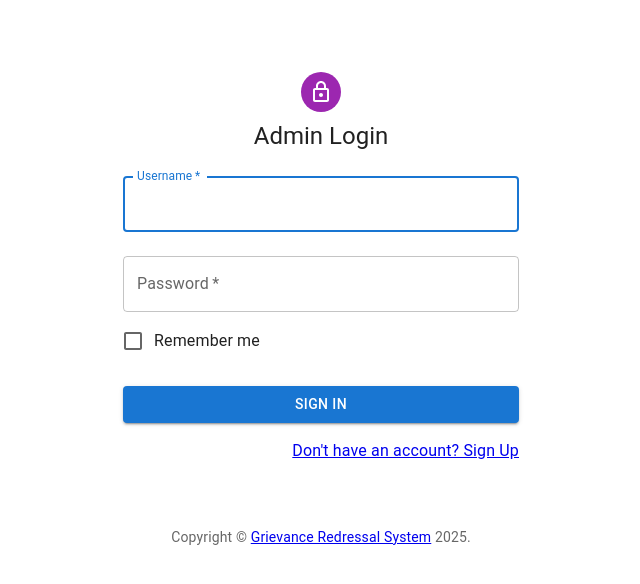
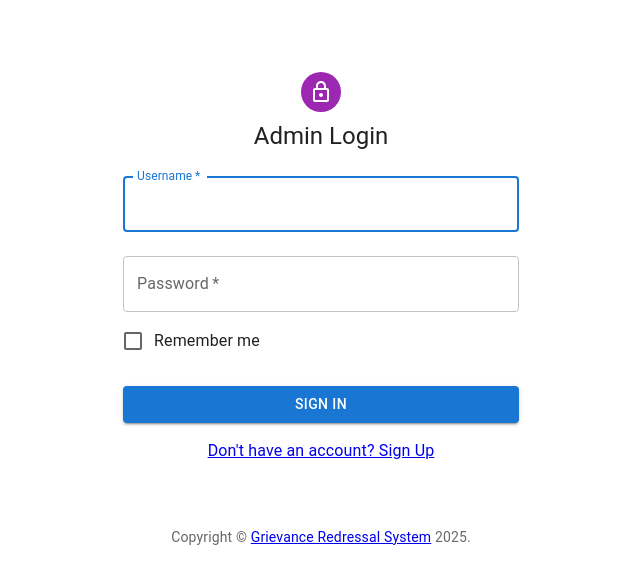
Before and after one commit to bajrasushant/maitighar, a React (Vite) app in the folder maitighar-frontend/: page /admin-login in a window 1280 px wide. Shown: the top 584 px of the page, without its empty margins (319-959 px from the left). Built offline with nearby package versions, Linux system fonts and the light colour scheme.

Commit message:
refactor authentication components; replace Grid with Typography for improved layout

```diff
--- a/maitighar-frontend/src/Components/AdminLogin.jsx
+++ b/maitighar-frontend/src/Components/AdminLogin.jsx
@@ -135,24 +135,15 @@ export default function AdminLogin() {
             >
               Sign In
             </Button>
-            <Grid container>
-              <Grid
-                item
-                xs
+
+            <Typography align="center">
+              <Link
+                to="/admin-register"
+                variant="body2"
               >
-                {/* <Link to="/forgot-password" variant="body2">
-                  Forgot password?
-                </Link> */}
-              </Grid>
-              <Grid item>
-                <Link
-                  to="/admin-register"
-                  variant="body2"
-                >
-                  Don't have an account? Sign Up
-                </Link>
-              </Grid>
-            </Grid>
+                Don't have an account? Sign Up
+              </Link>
+            </Typography>
           </Box>
         </Box>
         <Copyright sx={{ mt: 8, mb: 4 }} />
--- a/maitighar-frontend/src/Components/AdminRegister.jsx
+++ b/maitighar-frontend/src/Components/AdminRegister.jsx
@@ -411,19 +411,19 @@ export default function AdminRegister() {
             >
               Sign Up
             </Button>
-            <Grid
+            <Typography
               container
               justifyContent="flex-end"
             >
-              <Grid item>
+              <Typography align="center">
                 <Link
                   to="/admin-login"
                   variant="body2"
                 >
                   Already have an account? Sign in
                 </Link>
-              </Grid>
-            </Grid>
+              </Typography>
+            </Typography>
           </Box>
         </Box>
       </Container>
--- a/maitighar-frontend/src/Components/Login.jsx
+++ b/maitighar-frontend/src/Components/Login.jsx
@@ -168,19 +168,11 @@ export default function SignIn() {
             >
               Sign In
             </Button>
-            <Grid container>
-              <Grid
-                item
-                xs
-              >
-                {/* <Link href="#" variant="body2">
-                  Forgot password?
-                </Link> */}
-              </Grid>
-              <Grid item>
+            <Typography container>
+              <Typography align="center">
                 <Link to="/register">Don't have an account? Sign Up</Link>
-              </Grid>
-            </Grid>
+              </Typography>
+            </Typography>
           </Box>
         </Box>
         <Copyright sx={{ mt: 8, mb: 4 }} />
--- a/maitighar-frontend/src/Components/Register.jsx
+++ b/maitighar-frontend/src/Components/Register.jsx
@@ -178,14 +178,14 @@ export default function SignUp() {
             >
               Sign Up
             </Button>
-            <Grid
+            <Typography
               container
               justifyContent="flex-end"
             >
-              <Grid item>
+              <Typography align="center">
                 <Link to="/login">Already have an account? Sign in</Link>
-              </Grid>
-            </Grid>
+              </Typography>
+            </Typography>
           </Box>
         </Box>
         <Copyright sx={{ mt: 5 }} />
```
